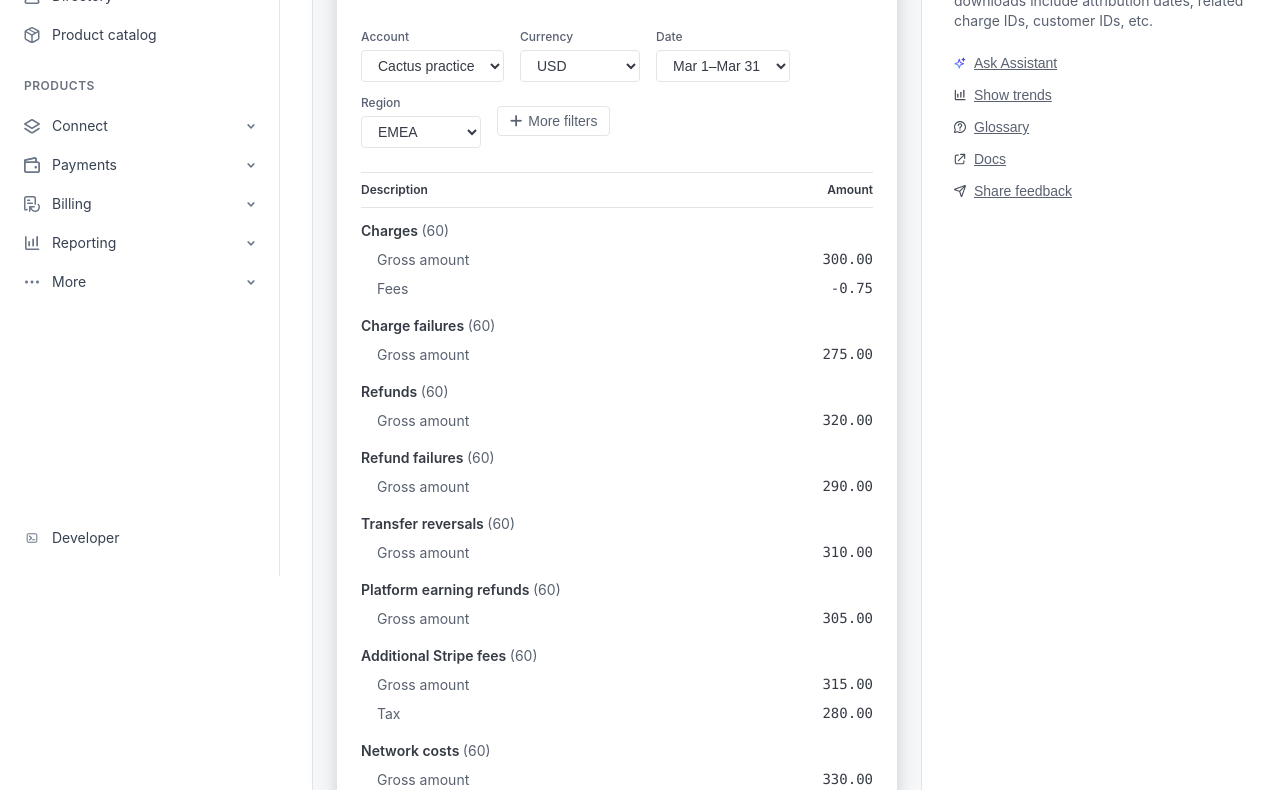
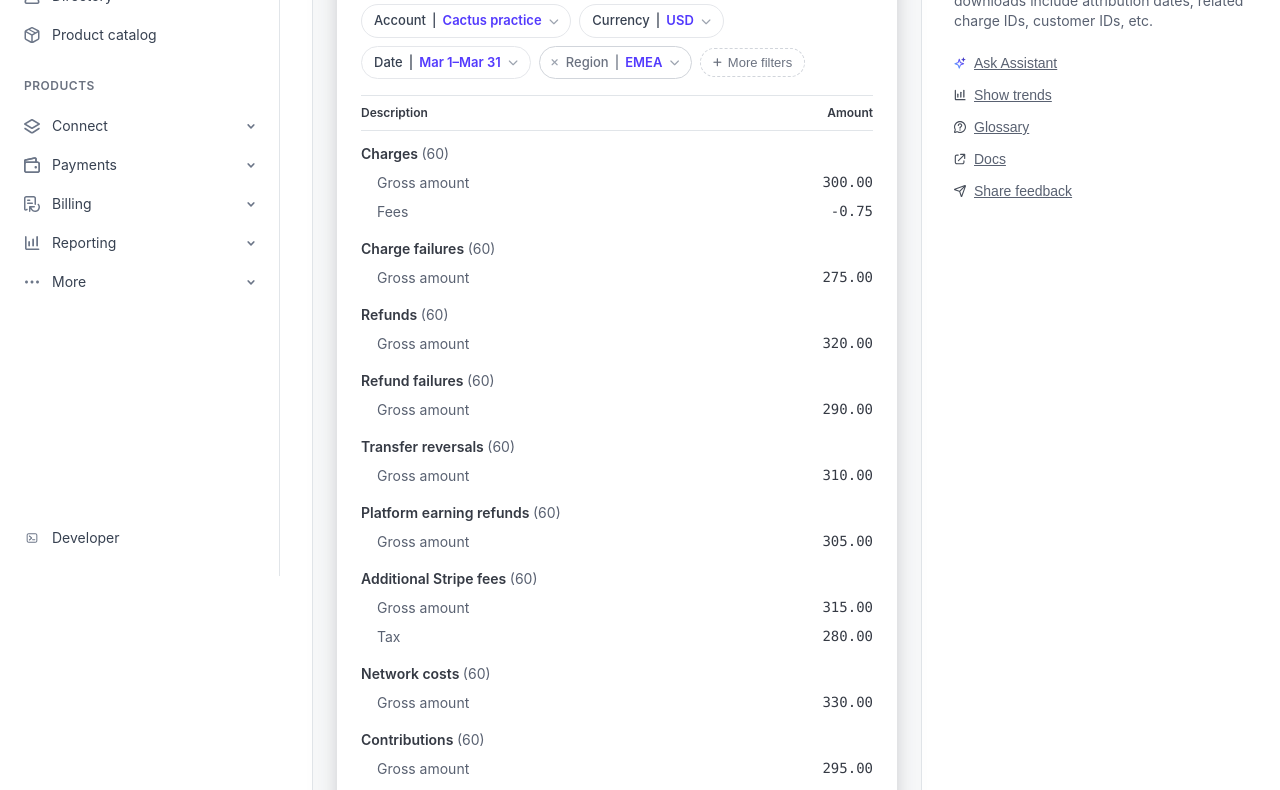
Before and after one commit to ashutoshgupta-stripe/stripe-clone, a plain HTML site: page activity.html in a window 1280 px wide. Shown: the part 224-1014 px from the top of the page. Drawn offline with Linux system fonts and the light colour scheme.

Commit message:
filters styling

```diff
--- a/activity.html
+++ b/activity.html
@@ -46,32 +46,38 @@
                         <!-- Filters -->
                         <div class="activity-filters-section">
                             <div class="activity-filter-row">
-                                <div class="activity-filter-item">
-                                    <label class="activity-filter-label">Account</label>
-                                    <select class="activity-filter-select">
-                                        <option value="cactus-practice">Cactus practice</option>
-                                    </select>
+                                <!-- Mandatory filters (no remove option) -->
+                                <div class="activity-filter-pill mandatory">
+                                    <span class="filter-label">Account</span>
+                                    <span class="filter-label">|</span>
+                                    <span class="filter-value">Cactus practice</span>
+                                    <i class="fas fa-chevron-down filter-dropdown-icon"></i>
                                 </div>
-                                <div class="activity-filter-item">
-                                    <label class="activity-filter-label">Currency</label>
-                                    <select class="activity-filter-select">
-                                        <option value="usd">USD</option>
-                                    </select>
+
+                                <div class="activity-filter-pill mandatory">
+                                    <span class="filter-label">Currency</span>
+                                    <span class="filter-label">|</span>
+                                    <span class="filter-value">USD</span>
+                                    <i class="fas fa-chevron-down filter-dropdown-icon"></i>
                                 </div>
-                                <div class="activity-filter-item">
-                                    <label class="activity-filter-label">Date</label>
-                                    <select class="activity-filter-select">
-                                        <option value="mar-1-31">Mar 1–Mar 31</option>
-                                    </select>
+
+                                <div class="activity-filter-pill mandatory">
+                                    <span class="filter-label">Date</span>
+                                    <span class="filter-label">|</span>
+                                    <span class="filter-value">Mar 1–Mar 31</span>
+                                    <i class="fas fa-chevron-down filter-dropdown-icon"></i>
                                 </div>
-                            </div>
-                            <div class="activity-filter-row">
-                                <div class="activity-filter-item">
-                                    <label class="activity-filter-label">Region</label>
-                                    <select class="activity-filter-select">
-                                        <option value="emea">EMEA</option>
-                                    </select>
+
+                                <!-- Removable filters (with X icon) -->
+                                <div class="activity-filter-pill removable">
+                                    <i class="fas fa-times filter-remove-icon"></i>
+                                    <span class="filter-label">Region</span>
+                                    <span class="filter-label">|</span>
+                                    <span class="filter-value">EMEA</span>
+                                    <i class="fas fa-chevron-down filter-dropdown-icon"></i>
                                 </div>
+
+                                <!-- More filters button -->
                                 <button class="activity-more-filters-btn">
                                     <i class="fas fa-plus"></i>
                                     More filters
--- a/styles.css
+++ b/styles.css
@@ -1672,14 +1672,14 @@ body {
     display: flex;
     justify-content: space-between;
     align-items: center;
-    margin-bottom: 24px;
+    margin-bottom: 16px;
 }
 
 .activity-page-title {
     font-size: 24px;
     font-weight: 600;
     color: #353a44;
-    margin: 0;
+    margin: 0 !important;
 }
 
 .activity-export-btn {
@@ -1702,60 +1702,109 @@ body {
 
 /* Activity Filters */
 .activity-filters-section {
-    margin-bottom: 24px;
+    margin-bottom: 16px;
 }
 
 .activity-filter-row {
     display: flex;
-    align-items: center;
-    gap: 16px;
-    margin-bottom: 12px;
-}
-
-.activity-filter-item {
-    display: flex;
-    flex-direction: column;
-    gap: 4px;
-}
-
-.activity-filter-label {
-    font-size: 12px;
-    color: #596171;
-    font-weight: 500;
-}
-
-.activity-filter-select {
-    padding: 6px 12px;
-    border: 1px solid #e1e5e9;
-    border-radius: 4px;
-    font-size: 14px;
-    color: #353a44;
-    background: white;
-    cursor: pointer;
-    min-width: 120px;
-}
-
-.activity-filter-select:focus {
-    outline: none;
-    border-color: #533afd;
-}
-
-.activity-more-filters-btn {
+    flex-wrap: wrap;
+    gap: 8px;
+    align-items: center;
+}
+
+/* Filter Pill Base Styling */
+.activity-filter-pill {
     display: flex;
     align-items: center;
     gap: 6px;
     padding: 6px 12px;
     background: white;
-    border: 1px solid #e1e5e9;
-    border-radius: 4px;
-    font-size: 14px;
-    color: #596171;
+    border: 1px solid #d1d5db;
+    border-radius: 20px;
+    font-size: 13px;
     cursor: pointer;
     transition: all 0.2s;
+    white-space: nowrap;
+}
+
+.activity-filter-pill:hover {
+    border-color: #9ca3af;
+    background: #f9fafb;
+}
+
+/* Filter Label (e.g., "Account", "Currency") */
+.filter-label {
+    color: #6b7280;
+    font-weight: 500;
+}
+
+/* Filter Value (e.g., "Cactus practice", "USD") */
+.filter-value {
+    color: #533AFD;
+    font-weight: 600;
+}
+
+/* Remove Icon for Removable Filters */
+.filter-remove-icon {
+    color: #9ca3af;
+    font-size: 10px;
+    cursor: pointer;
+    margin-right: 2px;
+}
+
+.filter-remove-icon:hover {
+    color: #6b7280;
+}
+
+/* Dropdown Icon */
+.filter-dropdown-icon {
+    color: #9ca3af;
+    font-size: 10px;
+    margin-left: 2px;
+}
+
+/* Mandatory Filter Styling (no remove icon) */
+.activity-filter-pill.mandatory {
+    border-color: #e5e7eb;
+}
+
+.activity-filter-pill.mandatory .filter-label {
+    color: #374151;
+}
+
+/* Removable Filter Styling */
+.activity-filter-pill.removable {
+    border-color: #d1d5db;
+}
+
+.activity-filter-pill.removable:hover .filter-remove-icon {
+    color: #ef4444;
+}
+
+/* More Filters Button */
+.activity-more-filters-btn {
+    display: flex;
+    align-items: center;
+    gap: 6px;
+    padding: 6px 12px;
+    background: white;
+    border: 1px dashed #d1d5db;
+    border-radius: 20px;
+    font-size: 13px;
+    color: #6b7280;
+    cursor: pointer;
+    transition: all 0.2s;
+    white-space: nowrap;
 }
 
 .activity-more-filters-btn:hover {
-    background: #f8f9fa;
+    background: #f9fafb;
+    border-color: #9ca3af;
+    color: #374151;
+}
+
+.activity-more-filters-btn i {
+    font-size: 10px;
 }
 
 /* Activity Table */
@@ -1892,17 +1941,17 @@ body {
     }
 
     .activity-filter-row {
-        flex-direction: column;
-        align-items: flex-start;
-        gap: 12px;
-    }
-
-    .activity-filter-item {
-        width: 100%;
-    }
-
-    .activity-filter-select {
-        width: 100%;
+        gap: 6px;
+    }
+
+    .activity-filter-pill {
+        font-size: 12px;
+        padding: 5px 10px;
+    }
+
+    .activity-more-filters-btn {
+        font-size: 12px;
+        padding: 5px 10px;
     }
 
     .activity-table {
```
